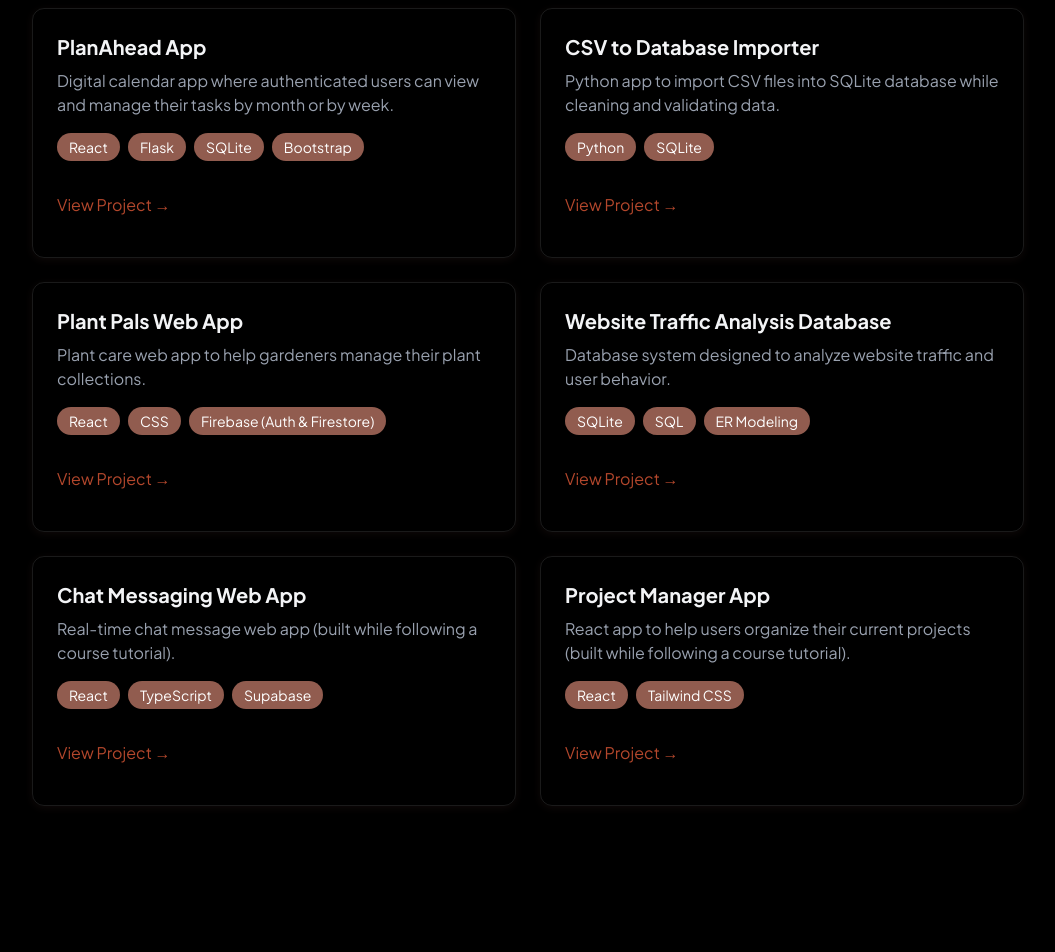
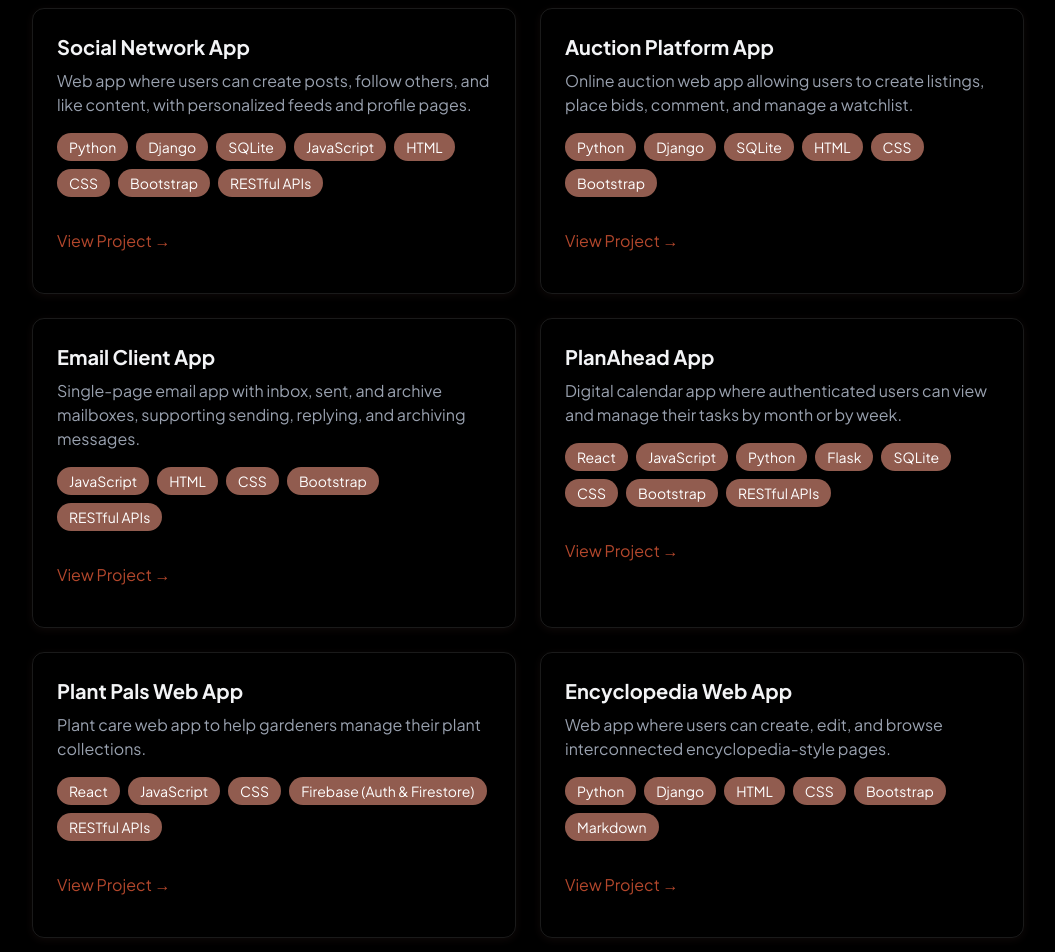
Before and after one commit to saraccmululo/Portfolio, a React (Vite) app: page / in a window 1280 px wide. Shown: the part 2340-3292 px from the top of the page, without its empty margins (112-1167 px from the left). Built offline with nearby package versions, Linux system fonts and the light colour scheme.

Commit message:
added new projects

```diff
--- a/src/components/sections/About.jsx
+++ b/src/components/sections/About.jsx
@@ -2,7 +2,7 @@ import RevealOnScroll from "../RevealOnScroll";
 
 const About = () => {
   const frontendSkills = ["JavaScript", "React", "HTML", "CSS", "TailwindCSS", "Bootstrap"];
-  const backendSkills = ["Python/Flask", "Firebase", "SQL/SQLite"];
+  const backendSkills = ["Python", "Django", "Flask", "MySQL", "SQLite", "RESTful APIs"];
   return (
     <section
       id="about"
--- a/src/components/sections/Projects.jsx
+++ b/src/components/sections/Projects.jsx
@@ -12,13 +12,104 @@ const Projects = () => {
           Featured Projects
         </h2>
         <div className="grid grid-cols-1 md:grid-cols-2 gap-6">
+
+
+        <div className="p-6 rounded-xl border border-white/10 hover:-translate-y-1 hover:border-[#915c4f]/50 hover: shadow-[0_2px_8px_rgba(145,92,79,0.1)] transition-all ">
+            <h3 className="text-xl font-bold mb-2">Social Network App</h3>
+            <p className="text-gray-400 mb-4">
+              Web app where users can create posts, follow others, and like content, with personalized feeds and profile pages.
+            </p>
+            <div className="flex flex-wrap gap-2 mb-4">
+              {["Python", "Django", "SQLite", "JavaScript", "HTML", "CSS", "Bootstrap", "RESTful APIs"].map(
+                (item, key) => (
+                  <span
+                    key={key}
+                    className="bg-[#915c4f] text-white py-1 px-3 rounded-full text-sm hover:bg-[#915c4f]/50 hover:shadow-[0_2px_8px_rgba(145,92,79,0.2)] transition"
+                  >
+                    {item}
+                  </span>
+                )
+              )}
+            </div>
+            <div className="flex justify-between items-center">
+              <a
+                href="#"
+                target="_blank"
+                rel="noopener noreferrer"
+                className="text-[#b3472c] hover:text-[#915c4f] transition-colors my-4"
+              >
+                View Project →
+              </a>
+            </div>
+          </div>
+
+
+        <div className="p-6 rounded-xl border border-white/10 hover:-translate-y-1 hover:border-[#915c4f]/50 hover: shadow-[0_2px_8px_rgba(145,92,79,0.1)] transition-all ">
+            <h3 className="text-xl font-bold mb-2">Auction Platform App</h3>
+            <p className="text-gray-400 mb-4">
+              Online auction web app allowing users to create listings, place bids, comment, and manage a watchlist.
+            </p>
+            <div className="flex flex-wrap gap-2 mb-4">
+              {["Python", "Django", "SQLite", "HTML", "CSS", "Bootstrap"].map(
+                (item, key) => (
+                  <span
+                    key={key}
+                    className="bg-[#915c4f] text-white py-1 px-3 rounded-full text-sm hover:bg-[#915c4f]/50 hover:shadow-[0_2px_8px_rgba(145,92,79,0.2)] transition"
+                  >
+                    {item}
+                  </span>
+                )
+              )}
+            </div>
+            <div className="flex justify-between items-center">
+              <a
+                href="#"
+                target="_blank"
+                rel="noopener noreferrer"
+                className="text-[#b3472c] hover:text-[#915c4f] transition-colors my-4"
+              >
+                View Project →
+              </a>
+            </div>
+          </div>
+
+
+          <div className="p-6 rounded-xl border border-white/10 hover:-translate-y-1 hover:border-[#915c4f]/50 hover: shadow-[0_2px_8px_rgba(145,92,79,0.1)] transition-all ">
+            <h3 className="text-xl font-bold mb-2">Email Client App</h3>
+            <p className="text-gray-400 mb-4">
+              Single-page email app with inbox, sent, and archive mailboxes, supporting sending, replying, and archiving messages.
+            </p>
+            <div className="flex flex-wrap gap-2 mb-4">
+              {["JavaScript", "HTML", "CSS", "Bootstrap", "RESTful APIs"].map(
+                (item, key) => (
+                  <span
+                    key={key}
+                    className="bg-[#915c4f] text-white py-1 px-3 rounded-full text-sm hover:bg-[#915c4f]/50 hover:shadow-[0_2px_8px_rgba(145,92,79,0.2)] transition"
+                  >
+                    {item}
+                  </span>
+                )
+              )}
+            </div>
+            <div className="flex justify-between items-center">
+              <a
+                href="#"
+                target="_blank"
+                rel="noopener noreferrer"
+                className="text-[#b3472c] hover:text-[#915c4f] transition-colors my-4"
+              >
+                View Project →
+              </a>
+            </div>
+          </div>
+
           <div className="p-6 rounded-xl border border-white/10 hover:-translate-y-1 hover:border-[#915c4f]/50 hover: shadow-[0_2px_8px_rgba(145,92,79,0.1)] transition-all ">
             <h3 className="text-xl font-bold mb-2">PlanAhead App</h3>
             <p className="text-gray-400 mb-4">
               Digital calendar app where authenticated users can view and manage their tasks by month or by week.
             </p>
             <div className="flex flex-wrap gap-2 mb-4">
-              {["React", "Flask", "SQLite", "Bootstrap"].map(
+              {["React"," JavaScript", "Python", "Flask", "SQLite", "CSS", "Bootstrap", "RESTful APIs"].map(
                 (item, key) => (
                   <span
                     key={key}
@@ -32,6 +123,93 @@ const Projects = () => {
             <div className="flex justify-between items-center">
               <a
                 href="https://planahead-daa2.onrender.com"
+                target="_blank"
+                rel="noopener noreferrer"
+                className="text-[#b3472c] hover:text-[#915c4f] transition-colors my-4"
+              >
+                View Project →
+              </a>
+            </div>
+          </div>
+
+
+          <div className="p-6 rounded-xl border border-white/10 hover:-translate-y-1 hover:border-[#915c4f]/50 hover: shadow-[0_2px_8px_rgba(145,92,79,0.1)] transition-all ">
+            <h3 className="text-xl font-bold mb-2">Plant Pals Web App</h3>
+            <p className="text-gray-400 mb-4">
+              Plant care web app to help gardeners manage their plant
+              collections.
+            </p>
+            <div className="flex flex-wrap gap-2 mb-4">
+              {["React", "JavaScript", "CSS", "Firebase (Auth & Firestore)", "RESTful APIs"].map(
+                (item, key) => (
+                  <span
+                    key={key}
+                    className="bg-[#915c4f] text-white py-1 px-3 rounded-full text-sm hover:bg-[#915c4f]/50 hover:shadow-[0_2px_8px_rgba(145,92,79,0.2)] transition"
+                  >
+                    {item}
+                  </span>
+                )
+              )}
+            </div>
+            <div className="flex justify-between items-center">
+              <a
+                href="https://saraccmululo.github.io/Plant-Pal-Web-App/"
+                target="_blank"
+                rel="noopener noreferrer"
+                className="text-[#b3472c] hover:text-[#915c4f] transition-colors my-4"
+              >
+                View Project →
+              </a>
+            </div>
+          </div>
+
+          <div className="p-6 rounded-xl border border-white/10 hover:-translate-y-1 hover:border-[#915c4f]/50 hover: shadow-[0_2px_8px_rgba(145,92,79,0.1)] transition-all ">
+            <h3 className="text-xl font-bold mb-2"> Encyclopedia Web App
+            </h3>
+            <p className="text-gray-400 mb-4">
+              Web app where users can create, edit, and browse interconnected encyclopedia-style pages.
+            </p>
+            <div className="flex flex-wrap gap-2 mb-4">
+              {["Python", "Django", "HTML", "CSS", "Bootstrap", "Markdown"].map((item, key) => (
+                <span
+                  key={key}
+                  className="bg-[#915c4f] text-white py-1 px-3 rounded-full text-sm hover:bg-[#915c4f]/50 hover:shadow-[0_2px_8px_rgba(145,92,79,0.2)] transition"
+                >
+                  {item}
+                </span>
+              ))}
+            </div>
+            <div className="flex justify-between items-center">
+              <a
+                href="#"
+                target="_blank"
+                rel="noopener noreferrer"
+                className="text-[#b3472c] hover:text-[#915c4f] transition-colors my-4"
+              >
+                View Project →
+              </a>
+            </div>
+          </div>
+
+          <div className="p-6 rounded-xl border border-white/10 hover:-translate-y-1 hover:border-[#915c4f]/50 hover: shadow-[0_2px_8px_rgba(145,92,79,0.1)] transition-all ">
+            <h3 className="text-xl font-bold mb-2">Website Traffic Analysis Database
+            </h3>
+            <p className="text-gray-400 mb-4">
+              Database system designed to analyze website traffic and user behavior.
+            </p>
+            <div className="flex flex-wrap gap-2 mb-4">
+              {["SQLite", "ER Modeling"].map((item, key) => (
+                <span
+                  key={key}
+                  className="bg-[#915c4f] text-white py-1 px-3 rounded-full text-sm hover:bg-[#915c4f]/50 hover:shadow-[0_2px_8px_rgba(145,92,79,0.2)] transition"
+                >
+                  {item}
+                </span>
+              ))}
+            </div>
+            <div className="flex justify-between items-center">
+              <a
+                href="https://github.com/saraccmululo/Website_Traffic_Analysis_Database"
                 target="_blank"
                 rel="noopener noreferrer"
                 className="text-[#b3472c] hover:text-[#915c4f] transition-colors my-4"
@@ -58,7 +236,7 @@ const Projects = () => {
             </div>
             <div className="flex justify-between items-center">
               <a
-                href="https://github.com/saraccmululo/CSV_to_Database_Importer"
+                href="https://github.com/saraccmululo/CSV_to_database_importer"
                 target="_blank"
                 rel="noopener noreferrer"
                 className="text-[#b3472c] hover:text-[#915c4f] transition-colors my-4"
@@ -68,65 +246,10 @@ const Projects = () => {
             </div>
           </div>
 
-          <div className="p-6 rounded-xl border border-white/10 hover:-translate-y-1 hover:border-[#915c4f]/50 hover: shadow-[0_2px_8px_rgba(145,92,79,0.1)] transition-all ">
-            <h3 className="text-xl font-bold mb-2">Plant Pals Web App</h3>
-            <p className="text-gray-400 mb-4">
-              Plant care web app to help gardeners manage their plant
-              collections.
-            </p>
-            <div className="flex flex-wrap gap-2 mb-4">
-              {["React", "CSS", "Firebase (Auth & Firestore)"].map(
-                (item, key) => (
-                  <span
-                    key={key}
-                    className="bg-[#915c4f] text-white py-1 px-3 rounded-full text-sm hover:bg-[#915c4f]/50 hover:shadow-[0_2px_8px_rgba(145,92,79,0.2)] transition"
-                  >
-                    {item}
-                  </span>
-                )
-              )}
-            </div>
-            <div className="flex justify-between items-center">
-              <a
-                href="https://saraccmululo.github.io/Plant-Pal-Web-App/"
-                target="_blank"
-                rel="noopener noreferrer"
-                className="text-[#b3472c] hover:text-[#915c4f] transition-colors my-4"
-              >
-                View Project →
-              </a>
-            </div>
-          </div>
 
-          <div className="p-6 rounded-xl border border-white/10 hover:-translate-y-1 hover:border-[#915c4f]/50 hover: shadow-[0_2px_8px_rgba(145,92,79,0.1)] transition-all ">
-            <h3 className="text-xl font-bold mb-2">Website Traffic Analysis Database
-            </h3>
-            <p className="text-gray-400 mb-4">
-              Database system designed to analyze website traffic and user behavior.
-            </p>
-            <div className="flex flex-wrap gap-2 mb-4">
-              {["SQLite", "SQL", "ER Modeling"].map((item, key) => (
-                <span
-                  key={key}
-                  className="bg-[#915c4f] text-white py-1 px-3 rounded-full text-sm hover:bg-[#915c4f]/50 hover:shadow-[0_2px_8px_rgba(145,92,79,0.2)] transition"
-                >
-                  {item}
-                </span>
-              ))}
-            </div>
-            <div className="flex justify-between items-center">
-              <a
-                href="https://github.com/saraccmululo/Website_Traffic_Analysis_Database"
-                target="_blank"
-                rel="noopener noreferrer"
-                className="text-[#b3472c] hover:text-[#915c4f] transition-colors my-4"
-              >
-                View Project →
-              </a>
-            </div>
-          </div>
 
-          <div className="p-6 rounded-xl border border-white/10 hover:-translate-y-1 hover:border-[#915c4f]/50 hover: shadow-[0_2px_8px_rgba(145,92,79,0.1)] transition-all ">
+
+          {/*<div className="p-6 rounded-xl border border-white/10 hover:-translate-y-1 hover:border-[#915c4f]/50 hover: shadow-[0_2px_8px_rgba(145,92,79,0.1)] transition-all ">
           <h3 className="text-xl font-bold mb-2">Chat Messaging Web App</h3>
             <p className="text-gray-400 mb-4">
               Real-time chat message web app (built while following a course tutorial).
@@ -153,6 +276,7 @@ const Projects = () => {
             </div>
           </div>
 
+        {/*
           <div className="p-6 rounded-xl border border-white/10 hover:-translate-y-1 hover:border-[#915c4f]/50 hover: shadow-[0_2px_8px_rgba(145,92,79,0.1)] transition-all ">
             <h3 className="text-xl font-bold mb-2">Project Manager App</h3>
             <p className="text-gray-400 mb-4">
@@ -179,8 +303,9 @@ const Projects = () => {
               </a>
             </div>
           </div>
+        */}
 
-          {/*
+        {/*
           <div className="p-6 rounded-xl border border-white/10 hover:-translate-y-1 hover:border-[#915c4f]/50 hover: shadow-[0_2px_8px_rgba(145,92,79,0.1)] transition-all ">
             <h3 className="text-xl font-bold mb-2">Game Collection Web App</h3>
             <p className="text-gray-400 mb-4">
@@ -208,8 +333,9 @@ const Projects = () => {
               </a>
             </div>
           </div>
+        */}
 
-
+        {/*
           <div className="p-6 rounded-xl border border-white/10 hover:-translate-y-1 hover:border-[#915c4f]/50 hover: shadow-[0_2px_8px_rgba(145,92,79,0.1)] transition-all ">
             <h3 className="text-xl font-bold mb-2">Quiz App</h3>
             <p className="text-gray-400 mb-4">
```
